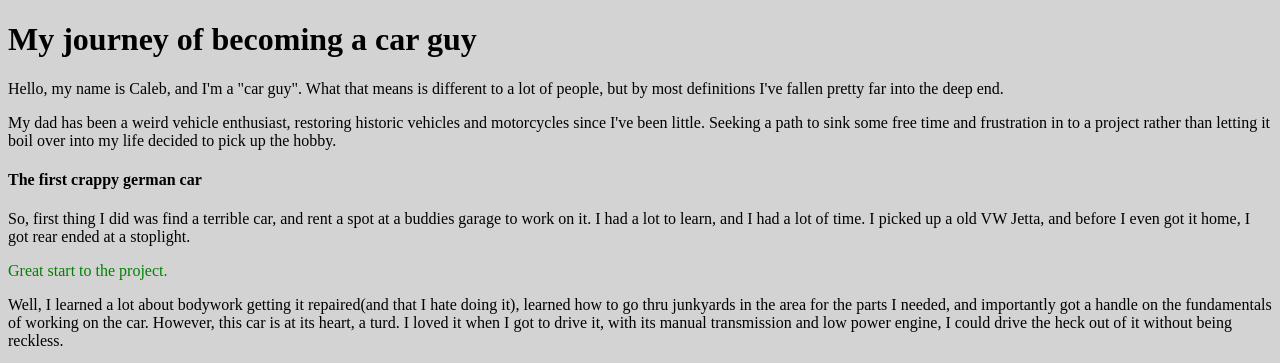
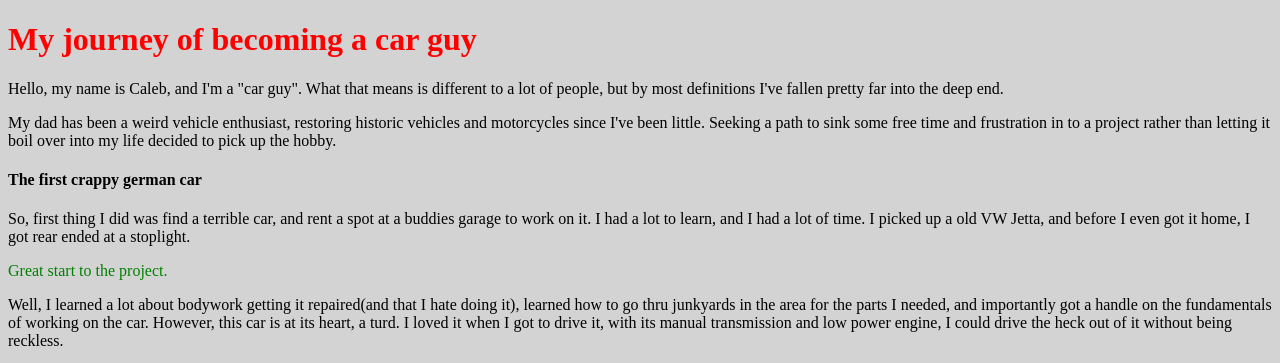
Before and after one commit to PT-Web-Dev-Jan-23/js-assignment-4-html-me-something-LightningFrisk, a website: page index.html in a window 1280 px wide. Shown: the top 363 px of the page. Drawn offline with Linux system fonts and the light colour scheme.

Commit message:
fixing mainHeading
fixing mainHeading

```diff
--- a/index.html
+++ b/index.html
@@ -10,7 +10,7 @@
 
    <body>
       <header>
-         <h1 >My journey of becoming a car guy</h1>
+         <h1 id="mainHeading">My journey of becoming a car guy</h1>
          <p>Hello, my name is Caleb, and I'm a "car guy". What that means is different to a lot of people, but by most definitions I've fallen pretty far into the deep end. </p>
 
          <p>My dad has been a weird vehicle enthusiast, restoring historic vehicles and motorcycles since I've been little. Seeking a path to sink some free time and frustration in to a project rather than letting it boil over into my life decided to pick up the hobby.</p>
```
